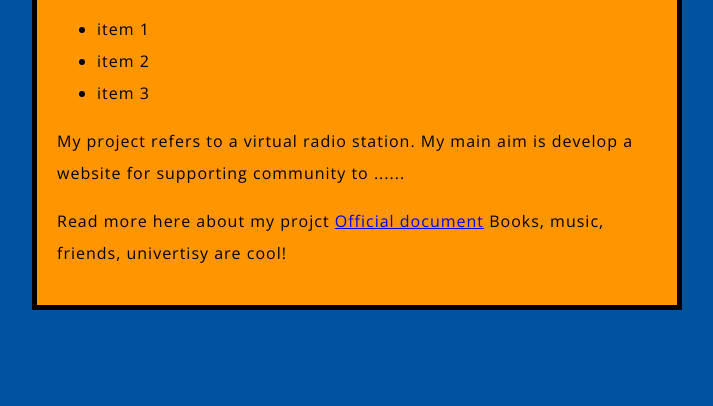
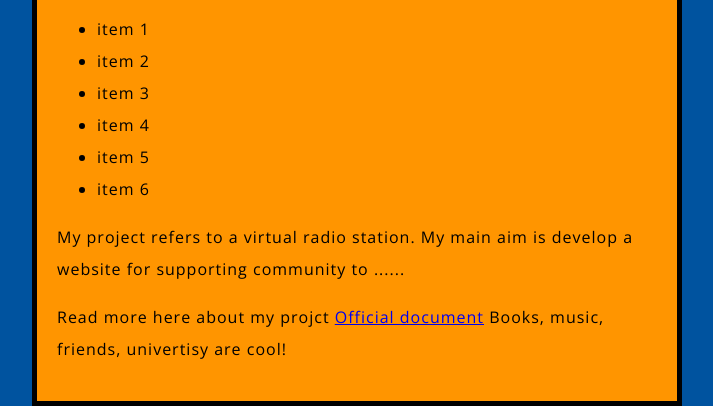
Before and after one commit to geovannyme/pagina-2, a plain HTML site: page index.html in a window 1280 px wide. Shown: the part 680-1086 px from the top of the page, without its empty margins (283-996 px from the left). Before the commit the page ends 990 px from the top, so only its background shows below. Drawn offline with nearby package versions, Linux system fonts and the light colour scheme; files that its build step writes are made by us from their sources.

Commit message:
aumento de lista

```diff
--- a/index.html
+++ b/index.html
@@ -16,6 +16,9 @@
       <li>item 1</li>
       <li>item 2</li>
       <li>item 3</li>
+      <li>item 4</li>
+      <li>item 5</li>
+      <li>item 6</li>
     </ul>
 
     <p> My project refers to a virtual radio station. My main aim is develop a website for supporting community to ......</p>
```
